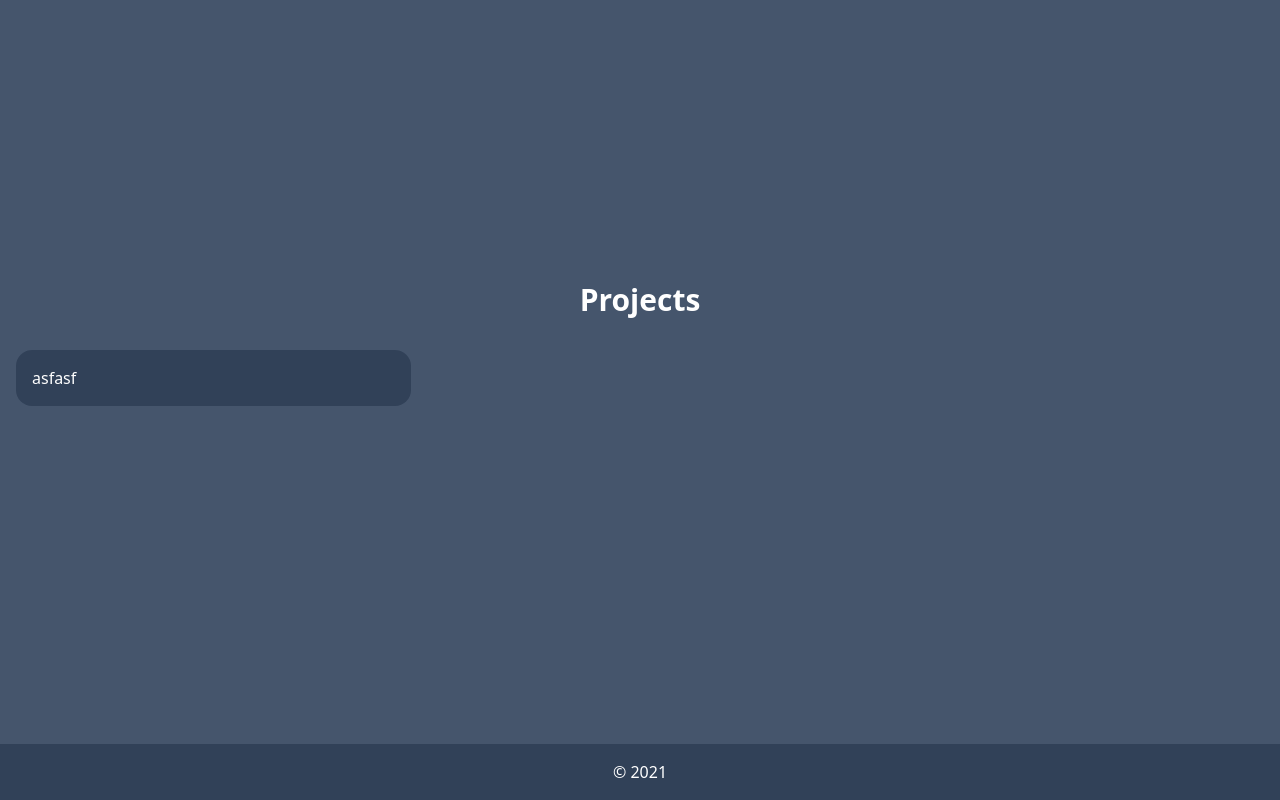
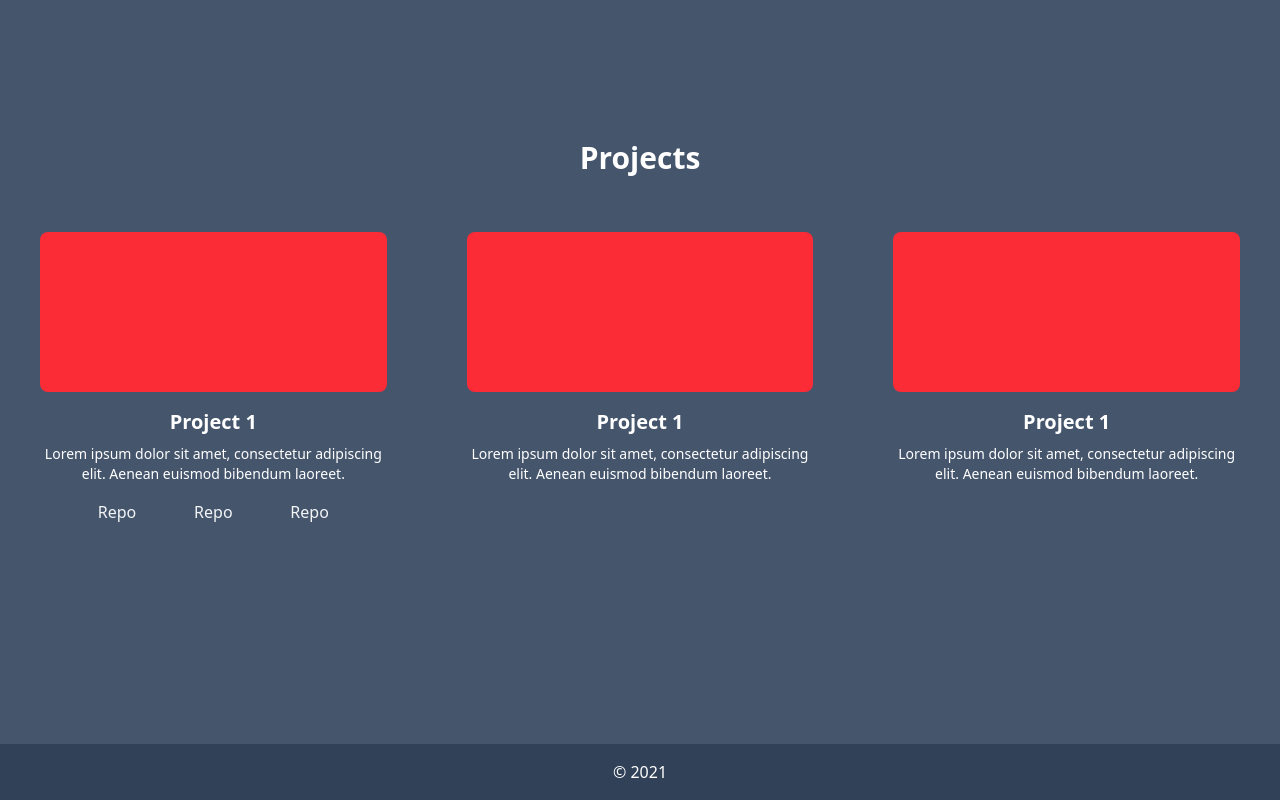
Before and after one commit to Glenn-2k/portfolio-2, a React (Vite) app: page / in a window 1280 px wide. Shown: the part 920-1720 px from the top of the page. Built offline with nearby package versions, Linux system fonts and the light colour scheme.

Commit message:
enhance Projects component layout with improved card design and hover effects

```diff
--- a/src/components/Projects/index.jsx
+++ b/src/components/Projects/index.jsx
@@ -7,7 +7,35 @@ function Projects() {
       <div className="container mx-auto px-4 ">
         <h2 className="text-3xl font-bold text-center mb-8">Projects</h2>
         <div className="grid grid-cols-1 md:grid-cols-2 lg:grid-cols-3 gap-8">
-          <div className="bg-slate-700 rounded-2xl p-4">asfasf</div>
+          <div className="hover:shadow-2xl transition ease-in-out rounded-2xl p-6 flex flex-col items-center text-center">
+            <div className="w-full h-40 bg-red-500 rounded-lg mb-4"></div>
+            <h3 className="text-xl font-bold mb-2">Project 1</h3>
+            <p className="text-sm">
+              Lorem ipsum dolor sit amet, consectetur adipiscing elit. Aenean
+              euismod bibendum laoreet.
+            </p>
+            <div className="mt-4 flex justify-evenly w-full">
+              <a className="text-gray-100 cursor-pointer">Repo</a>
+              <a className="text-gray-100 cursor-pointer">Repo</a>
+              <a className="text-gray-100 cursor-pointer">Repo</a>
+            </div>
+          </div>
+          <div className="hover:shadow-2xl transition ease-in-out rounded-2xl p-6 flex flex-col items-center text-center">
+            <div className="w-full h-40 bg-red-500 rounded-lg mb-4"></div>
+            <h3 className="text-xl font-bold mb-2">Project 1</h3>
+            <p className="text-sm">
+              Lorem ipsum dolor sit amet, consectetur adipiscing elit. Aenean
+              euismod bibendum laoreet.
+            </p>
+          </div>
+          <div className="hover:shadow-2xl transition ease-in-out rounded-2xl p-6 flex flex-col items-center text-center">
+            <div className="w-full h-40 bg-red-500 rounded-lg mb-4"></div>
+            <h3 className="text-xl font-bold mb-2">Project 1</h3>
+            <p className="text-sm">
+              Lorem ipsum dolor sit amet, consectetur adipiscing elit. Aenean
+              euismod bibendum laoreet.
+            </p>
+          </div>
         </div>
       </div>
     </section>
```
